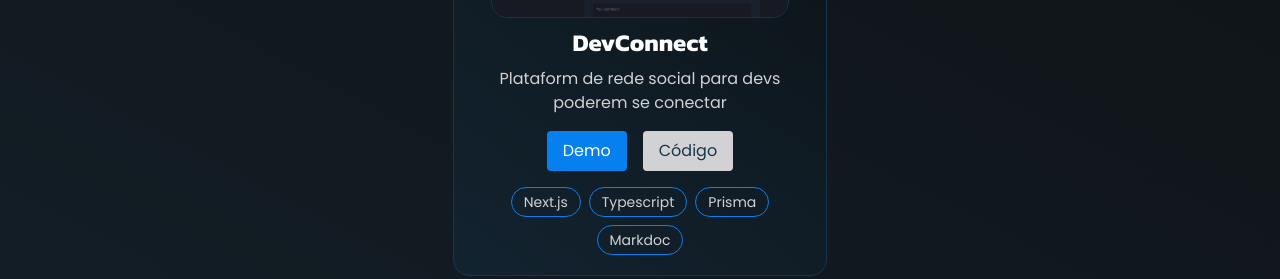
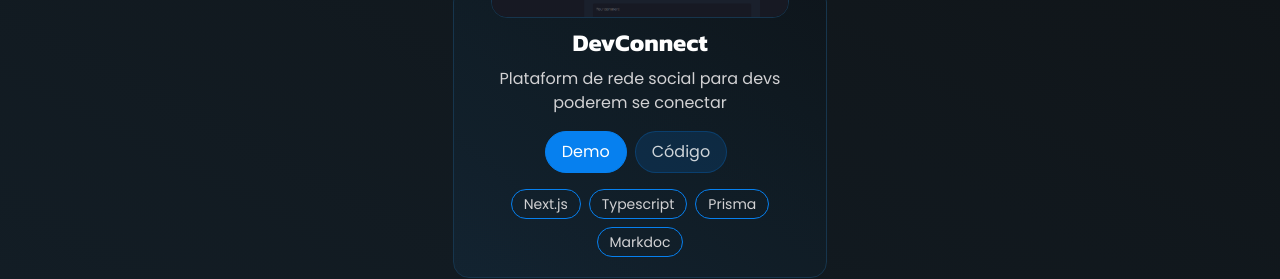
Before and after one commit to MBrunoS/portfolio, a Next.js app: page / in a window 1280 px wide. Shown: the part 2240-2519 px from the top of the page. Built offline with nearby package versions, Linux system fonts and the light colour scheme.

Commit message:
feat: update buttons styles

```diff
--- /dev/null
+++ b/src/components/Button/index.tsx
@@ -0,0 +1,34 @@
+import React from "react";
+
+type ButtonProps = {
+  variant?: "primary" | "secondary";
+  children: React.ReactNode;
+};
+
+export const Button: React.FC<ButtonProps> = ({
+  variant = "primary",
+  children,
+}) => {
+  if (variant === "primary") {
+    return (
+      <button
+        className="inline-block bg-primary-color border border-primary-color
+                rounded-full px-4 py-2 mt-4 mr-2 text-white hover:shadow-button
+                transition duration-300"
+      >
+        {children}
+      </button>
+    );
+  }
+
+  return (
+    <button
+      className="inline-block bg-primary-color/[.15] border border-primary-color/25
+                rounded-full px-4 py-2 mt-4 mr-2 text-white/80 transition duration-300
+                hover:shadow-button hover:bg-primary-color/[.35] hover:border-primary-color/50
+                hover:text-white/90"
+    >
+      {children}
+    </button>
+  );
+};
--- a/src/components/Projects/ProjectCard/index.tsx
+++ b/src/components/Projects/ProjectCard/index.tsx
@@ -1,6 +1,7 @@
 import Image, { StaticImageData } from "next/image";
 import Link from "next/link";
 import React from "react";
+import { Button } from "../../Button";
 import { Card } from "../../Card";
 
 interface ProjectCardProps {
@@ -31,21 +32,13 @@ export const ProjectCard: React.FC<ProjectCardProps> = ({
         <h3 className="font-bold text-2xl mt-5 mb-2 text-white">{title}</h3>
         {children}
         {links.demo && (
-          <Link
-            className="inline-block bg-primary-color rounded px-4 py-2 mt-4 mr-2 text-white hover:brightness-75"
-            href={links.demo}
-            target="_blank"
-          >
-            Demo
+          <Link href={links.demo} target="_blank">
+            <Button>Demo</Button>
           </Link>
         )}
         {links.code && (
-          <Link
-            className="inline-block bg-secondary-color rounded px-4 py-2 mt-4 ml-2 text-highlight-color hover:brightness-75"
-            href={links.code}
-            target="_blank"
-          >
-            Código
+          <Link href={links.code} target="_blank">
+            <Button variant="secondary">Código</Button>
           </Link>
         )}
         <div className="flex flex-wrap mt-4 justify-center items-center gap-2">
--- a/tailwind.config.js
+++ b/tailwind.config.js
@@ -20,6 +20,9 @@ module.exports = {
         "card-gradient":
           "linear-gradient(to bottom left, rgba(12, 21, 28, 0.35) 0%, rgb(var(--highlight-color) / 0.35) 100%)",
       },
+      boxShadow: {
+        button: "0px 0px 20px 0px rgb(var(--primary-color) / 0.5)",
+      },
       animation: {
         glow: "glow 8s ease-in-out infinite",
       },
```
